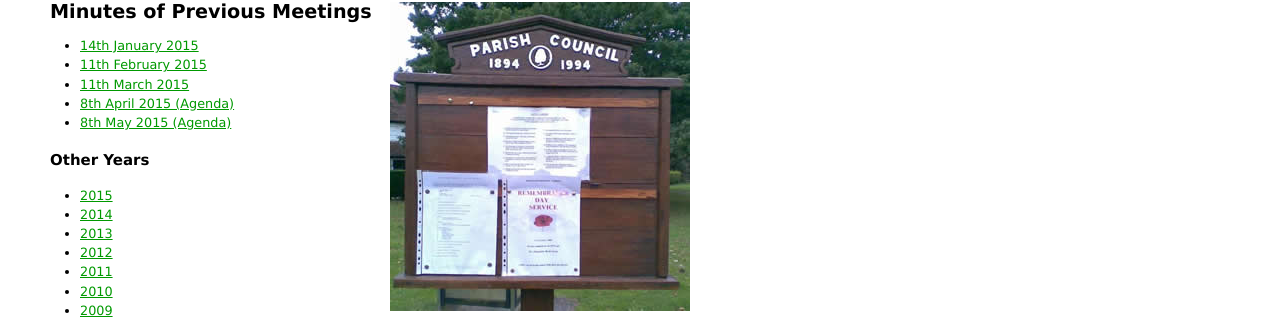
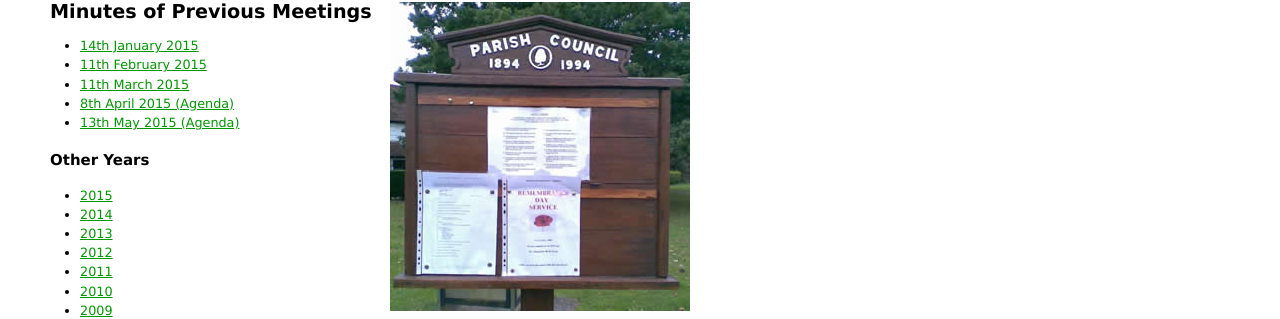
Before and after one commit to pugongyingh/hertingfordbury.org.uk, a Jekyll site: the page built from parish-council/minutes/2015.md, in a window 1280 px wide. Shown: the part 248-567 px from the top of the page. Built offline with Jekyll 4.4.1, drawn with Linux system fonts in a browser that asks for light colours; nearby versions of some CDN libraries.

Commit message:
Meeting date corrected

```diff
--- a/_data/minutes/2015.json
+++ b/_data/minutes/2015.json
@@ -18,8 +18,8 @@
 			,"file":"agenda-20150408.pdf"
 		}
 		,{
-			 "date":"8th May 2015 (Agenda)"
-			,"file":"agenda-20150508.pdf"
+			 "date":"13th May 2015 (Agenda)"
+			,"file":"agenda-20150513.pdf"
 		}
 	]
 }
```
Also changed, not shown: 2 other files.
